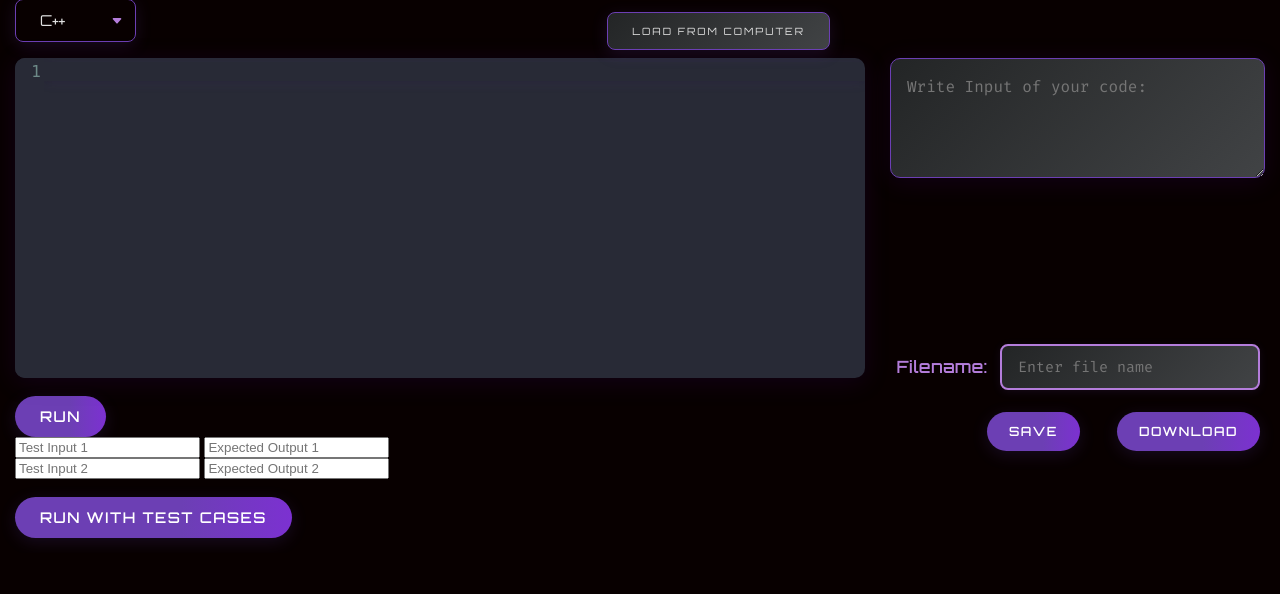
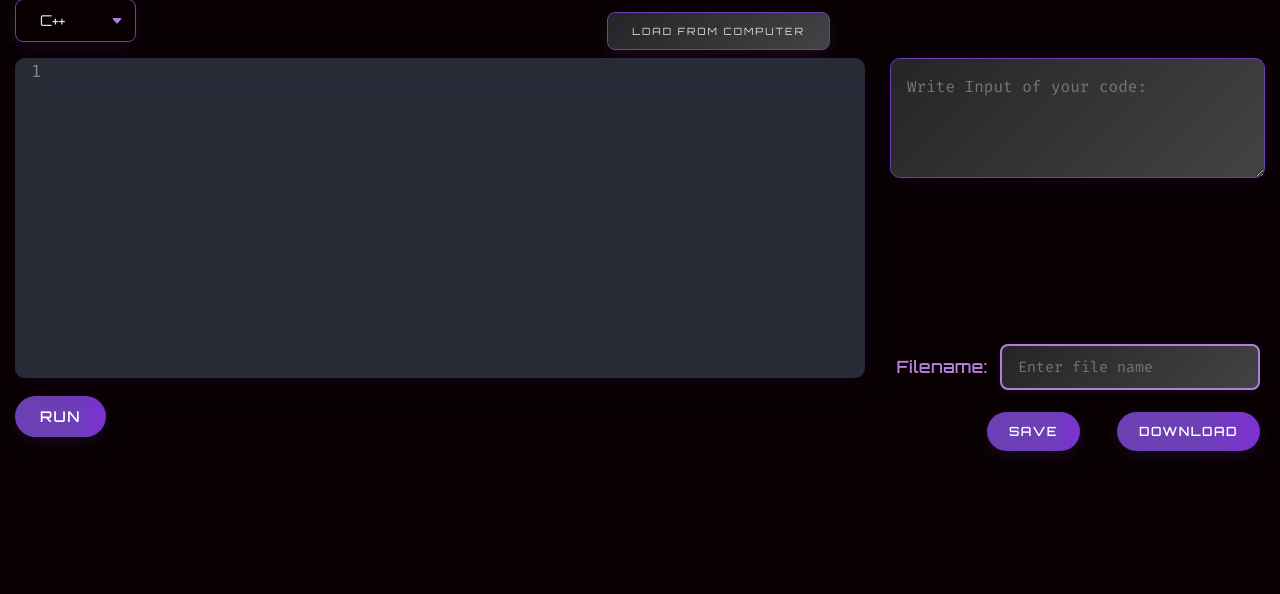
Before and after one commit to wasiq345/ThinkPlusPlus, a Flask app: page / in a window 1280 px wide. Shown: the part 206-800 px from the top of the page. Run offline with Flask 3, Linux system fonts and the light colour scheme.

Commit message:
removed check button

```diff
--- a/templates/index.html
+++ b/templates/index.html
@@ -35,23 +35,6 @@
         <button type="submit" class="download_btn" name="action" value="download" >Download</button>
         <input type="file" id="fileInput" style="display:none;" onchange="loadFromComputer(event)">
         <button type="button" class="load_btn" onclick="document.getElementById('fileInput').click()">Load From Computer</button>
-    </form>
-
-
-    <form method="POST" action="/run_tests">
-        <textarea id="hidden-code" name="code" style="display: none;"></textarea>
-
-        <div>
-            <input type="text" name="test_input" placeholder="Test Input 1">
-            <input type="text" name="expected_output" placeholder="Expected Output 1">
-        </div>
-
-        <div>
-            <input type="text" name="test_input" placeholder="Test Input 2">
-            <input type="text" name="expected_output" placeholder="Expected Output 2">
-        </div>
-
-        <button type="submit" class="Run_btn">Run with Test Cases</button>
     </form>
 
     {% if output %}
@@ -96,9 +79,6 @@
             };
             reader.readAsText(file);
         }
-        document.querySelector('form[action="/run_tests"]').addEventListener('submit', function() {
-        document.getElementById('hidden-code').value = editor.getValue();
-        });
     </script>
 </body>
 </html>
```
